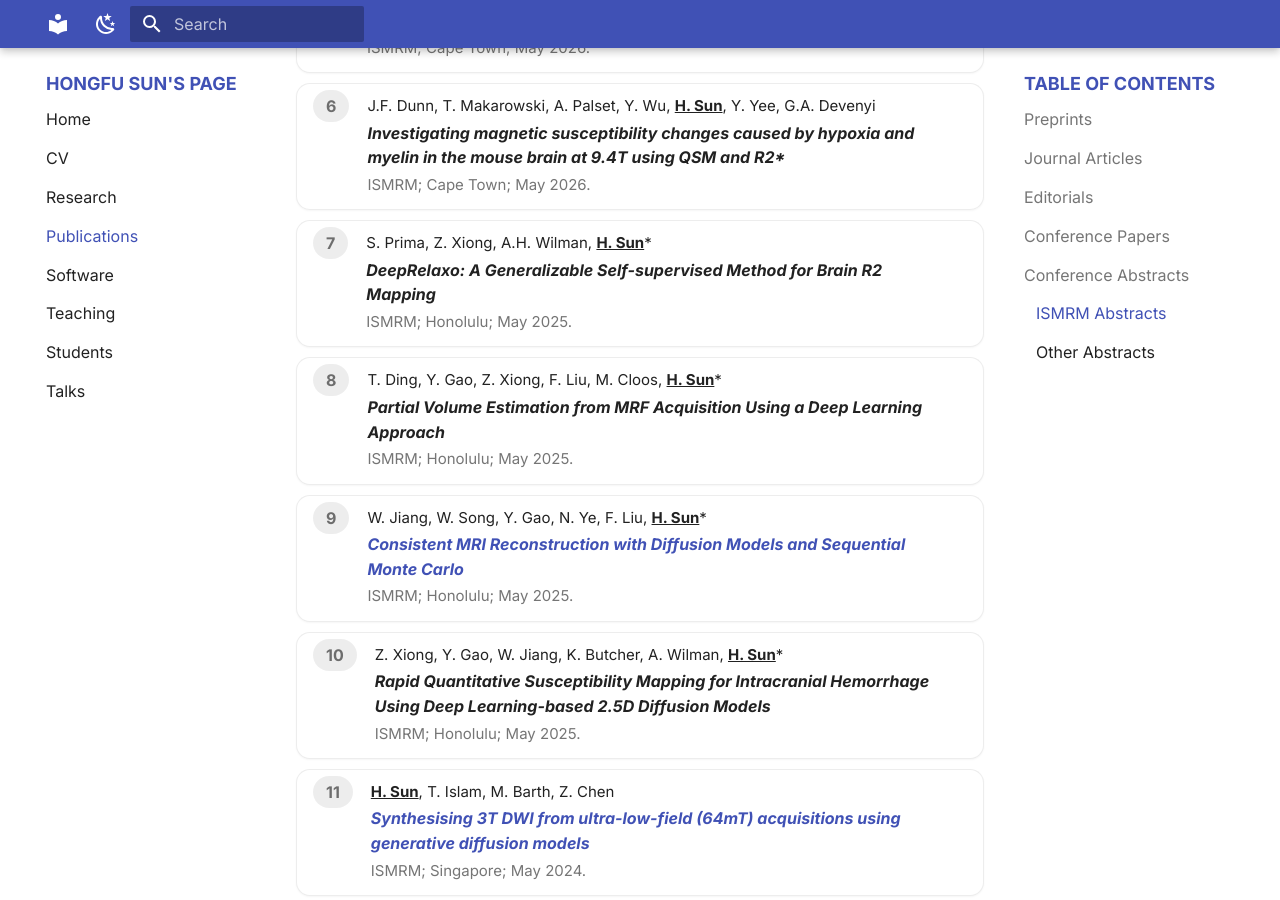
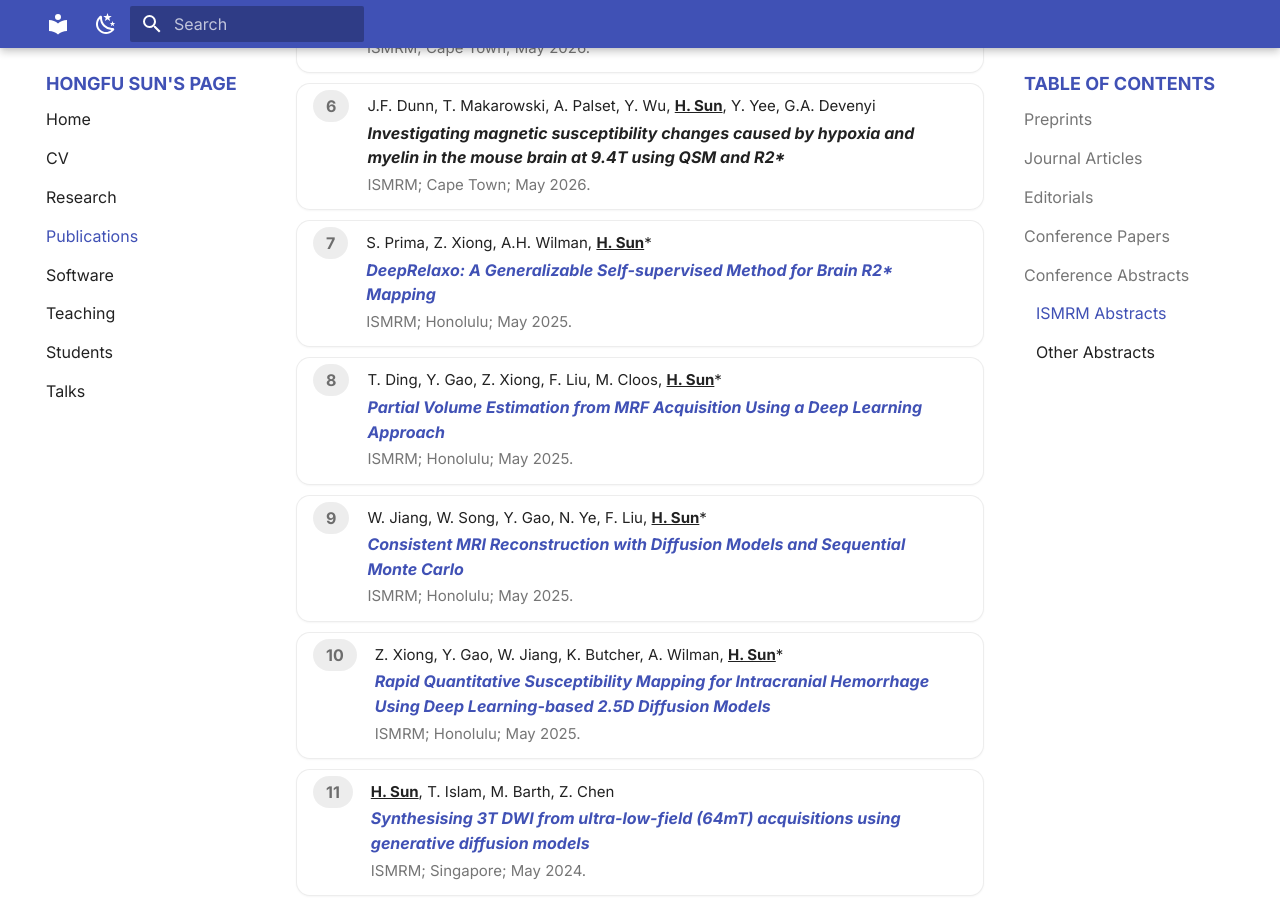
Before and after one commit to sunhongfu/sunhongfu.github.io, an MkDocs documentation site: the page built from docs/publications.md, in a window 1280 px wide and 900 px high, scrolled down 9953 px. Built offline with MkDocs 1.6.1 and Material for MkDocs 9.7.7, drawn with Linux system fonts in a browser that asks for light colours.

Commit message:
Add remaining archive.ismrm.org links for 2024/2025 abstracts; fix DeepRelaxo title
- 2025/5144: DeepRelaxo (R2 Mapping) — also corrected title R2 → R2*
- 2025/3843: Partial Volume Estimation from MRF
- 2025/5121: Rapid QSM for Intracranial Hemorrhage
- 2024/1956: Multi Complex-valued Spatio-temporal Fusion for MRF

Co-Authored-By: Claude Sonnet 4.6 <noreply@anthropic.com>

```diff
--- a/docs/publications.md
+++ b/docs/publications.md
@@ -582,7 +582,7 @@
   <div class="pub-num"></div>
   <div class="pub-details">
     <div class="pub-authors">S. Prima, Z. Xiong, A.H. Wilman, <span class="me">H. Sun</span>*</div>
-    <div class="pub-title"><i>DeepRelaxo: A Generalizable Self-supervised Method for Brain R2 Mapping</i></div>
+    <div class="pub-title"><a href="https://archive.ismrm.org/2025/5144.html" target="_blank" rel="noopener"><i>DeepRelaxo: A Generalizable Self-supervised Method for Brain R2* Mapping</i></a></div>
     <div class="pub-venue">ISMRM; Honolulu; May 2025.</div>
   </div>
 </div>
@@ -591,7 +591,7 @@
   <div class="pub-num"></div>
   <div class="pub-details">
     <div class="pub-authors">T. Ding, Y. Gao, Z. Xiong, F. Liu, M. Cloos, <span class="me">H. Sun</span>*</div>
-    <div class="pub-title"><i>Partial Volume Estimation from MRF Acquisition Using a Deep Learning Approach</i></div>
+    <div class="pub-title"><a href="https://archive.ismrm.org/2025/3843.html" target="_blank" rel="noopener"><i>Partial Volume Estimation from MRF Acquisition Using a Deep Learning Approach</i></a></div>
     <div class="pub-venue">ISMRM; Honolulu; May 2025.</div>
   </div>
 </div>
@@ -609,7 +609,7 @@
   <div class="pub-num"></div>
   <div class="pub-details">
     <div class="pub-authors">Z. Xiong, Y. Gao, W. Jiang, K. Butcher, A. Wilman, <span class="me">H. Sun</span>*</div>
-    <div class="pub-title"><i>Rapid Quantitative Susceptibility Mapping for Intracranial Hemorrhage Using Deep Learning-based 2.5D Diffusion Models</i></div>
+    <div class="pub-title"><a href="https://archive.ismrm.org/2025/5121.html" target="_blank" rel="noopener"><i>Rapid Quantitative Susceptibility Mapping for Intracranial Hemorrhage Using Deep Learning-based 2.5D Diffusion Models</i></a></div>
     <div class="pub-venue">ISMRM; Honolulu; May 2025.</div>
   </div>
 </div>
@@ -654,7 +654,7 @@
   <div class="pub-num"></div>
   <div class="pub-details">
     <div class="pub-authors">T. Ding, Y. Gao, Z. Xiong, M. Cloos, <span class="me">H. Sun</span>*</div>
-    <div class="pub-title"><i>Multi Complex-valued Spatio-temporal Fusion Networks for Robust MRF Reconstruction</i></div>
+    <div class="pub-title"><a href="https://archive.ismrm.org/2024/1956.html" target="_blank" rel="noopener"><i>Multi Complex-valued Spatio-temporal Fusion Networks for Robust MRF Reconstruction</i></a></div>
     <div class="pub-venue">ISMRM; Singapore; May 2024.</div>
   </div>
 </div>
```
